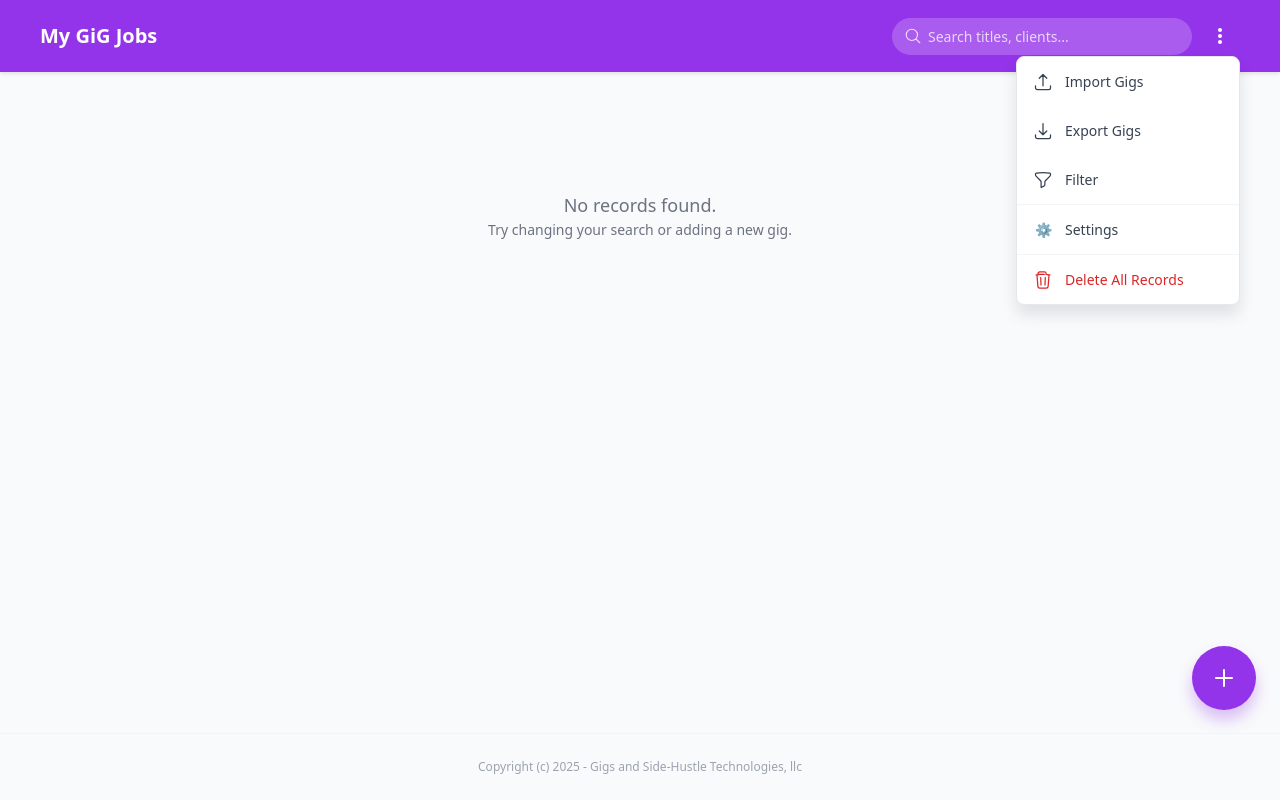
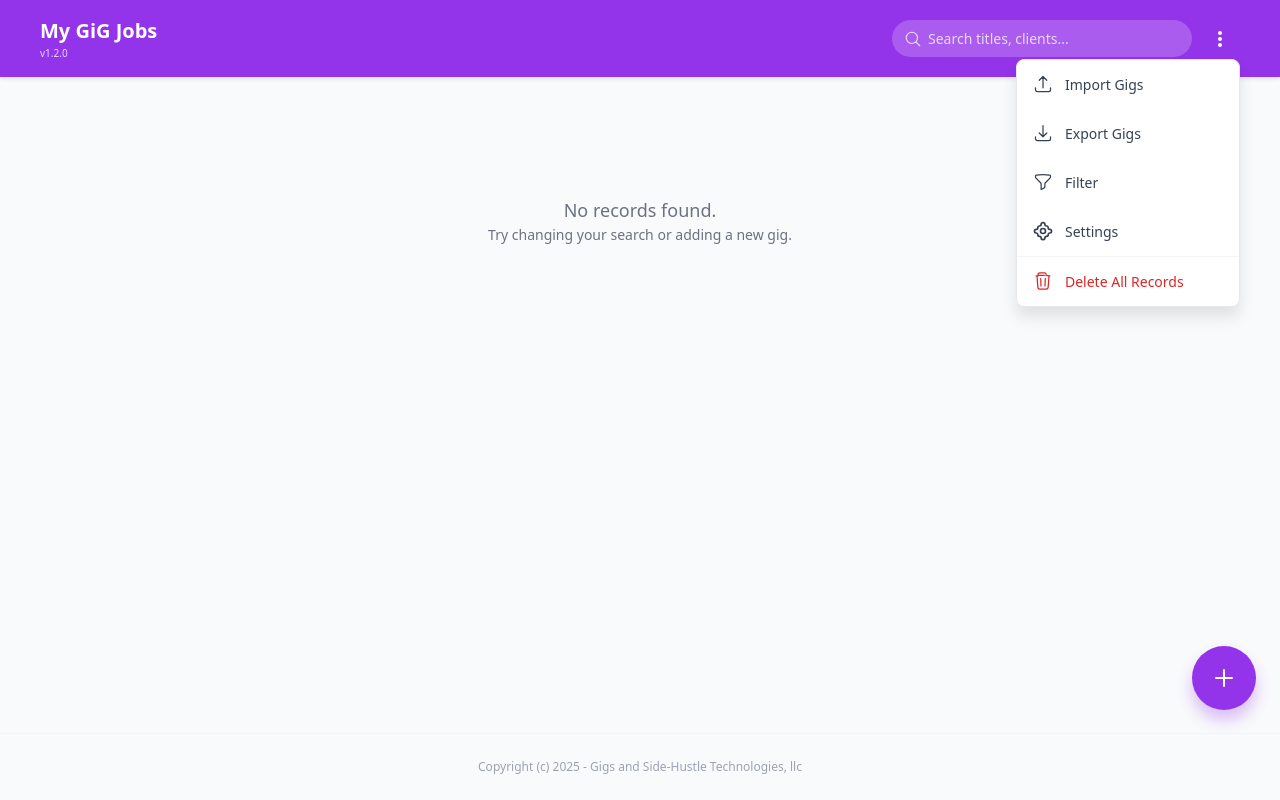
Before and after one commit to dvdlgilbert/my-gig-jobs, a React (Vite) app: page / in a window 1280 px wide. Both pictures are taken after a click on the button 1220 px from the left and 36 px from the top of the page. Built offline with nearby package versions, Linux system fonts and the light colour scheme.

Commit message:
Add SettingsIcon and update header layout to App

```diff
--- a/App.tsx
+++ b/App.tsx
@@ -16,6 +16,7 @@ import FilterIcon from './components/icons/FilterIcon';
 import TrashIcon from './components/icons/TrashIcon';
 import UploadIcon from './components/icons/UploadIcon';
 import DownloadIcon from './components/icons/DownloadIcon';
+import SettingsIcon from './components/icons/SettingsIcon';
 
 /**
  * App Component
@@ -176,7 +177,10 @@ const App: React.FC = () => {
       {view === 'list' && (
          <header style={{ backgroundColor: '#9333ea', color: 'white', padding: '1rem', position: 'sticky', top: 0, zIndex: 10, boxShadow: '0 2px 4px rgba(0,0,0,0.1)' }}>
           <div style={{ maxWidth: '1200px', margin: '0 auto', display: 'flex', justifyContent: 'space-between', alignItems: 'center', gap: '1rem' }}>
-            <h1 style={{ fontSize: '1.25rem', fontWeight: 'bold' }}>{t.appName}</h1>
+            <div>
+              <h1 style={{ fontSize: '1.25rem', fontWeight: 'bold', margin: 0 }}>{t.appName}</h1>
+              <p style={{ fontSize: '0.625rem', opacity: 0.8, margin: 0 }}>v1.2.0</p>
+            </div>
 
             <div style={{ display: 'flex', alignItems: 'center', gap: '0.5rem', flexGrow: 1, justifyContent: 'flex-end' }}>
                 {/* Search Input */}
@@ -209,13 +213,11 @@ const App: React.FC = () => {
                         <button onClick={handleExportGigs} style={{ display: 'flex', alignItems: 'center', gap: '0.75rem', width: '100%', padding: '0.875rem 1rem', background: 'none', border: 'none', textAlign: 'left', cursor: 'pointer', color: '#374151', fontSize: '0.875rem' }}>
                           <DownloadIcon style={{ width: '20px' }} /> {t.exportGigs}
                         </button>
-                        <button onClick={() => { setIsFilterModalOpen(true); setIsHeaderMenuOpen(false); }} style={{ display: 'flex', alignItems: 'center', gap: '0.75rem', width: '100%', padding: '0.875rem 1rem', background: 'none', border: 'none', textAlign: 'left', cursor: 'pointer', color: '#374151', fontSize: '0.875rem' }}>
+                        <button onClick={() => { setIsFilterModalOpen(true); setIsHeaderMenuOpen(false); }} style={{ display: 'flex', alignItems: 'center', gap: '0.75rem', width: '100%', padding: '0.875rem 1rem', background: 'none', border: 'none', textAlign: 'left', cursor: 'pointer', color: '#374151', fontSize: '0.875rem', transition: 'background-color 0.2s' }} className="hover:bg-gray-50">
                           <FilterIcon style={{ width: '20px' }} /> {t.filter}
                         </button>
-                        <hr style={{ margin: '0', border: '0', borderTop: '1px solid #f3f4f6' }} />
-                        <button onClick={() => { setView('settings'); setIsHeaderMenuOpen(false); }} style={{ display: 'flex', alignItems: 'center', gap: '0.75rem', width: '100%', padding: '0.875rem 1rem', background: 'none', border: 'none', textAlign: 'left', cursor: 'pointer', color: '#374151', fontSize: '0.875rem' }}>
-                          {/* Use settings icon or similar if available, or just text */}
-                          <div style={{ width: '20px', height: '20px', display: 'flex', alignItems: 'center', justifyContent: 'center' }}>⚙️</div> {t.settings}
+                        <button onClick={() => { setView('settings'); setIsHeaderMenuOpen(false); }} style={{ display: 'flex', alignItems: 'center', gap: '0.75rem', width: '100%', padding: '0.875rem 1rem', background: 'none', border: 'none', textAlign: 'left', cursor: 'pointer', color: '#374151', fontSize: '0.875rem', transition: 'background-color 0.2s' }} className="hover:bg-gray-50">
+                          <SettingsIcon style={{ width: '20px' }} /> {t.settings}
                         </button>
                         <hr style={{ margin: '0', border: '0', borderTop: '1px solid #f3f4f6' }} />
                         <button onClick={() => { setIsDeleteAllModalOpen(true); setIsHeaderMenuOpen(false); }} style={{ display: 'flex', alignItems: 'center', gap: '0.75rem', width: '100%', padding: '0.875rem 1rem', background: 'none', border: 'none', textAlign: 'left', cursor: 'pointer', color: '#dc2626', fontSize: '0.875rem' }}>
```
